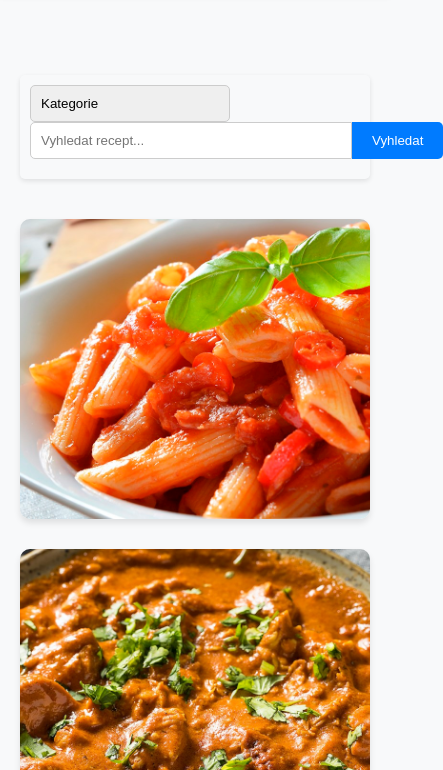
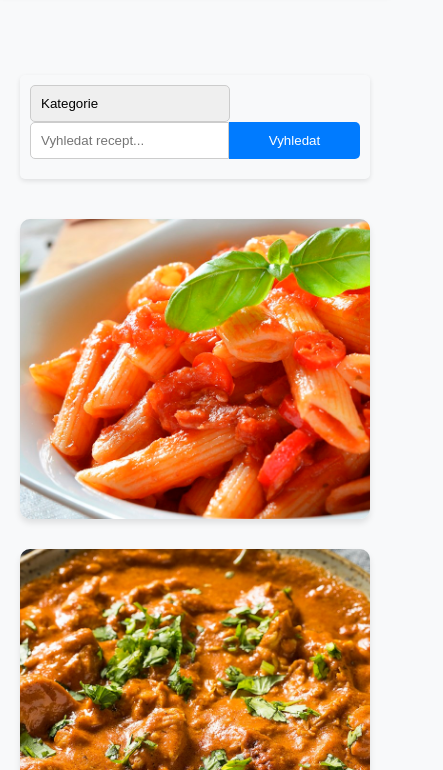
Before and after one commit to urubass/urubass.github.io, a plain HTML site: page recipes.html in a window 390 px wide. Shown: the part 74-844 px from the top of the page, 443 px wide, since content can reach past the window. Drawn offline with Linux system fonts and the light colour scheme.

Commit message:
button on mobile

```diff
--- a/style.css
+++ b/style.css
@@ -367,6 +367,15 @@ a:hover {
     .filter-bar {
         flex-basis: 100%;
     }
+
+    .search-bar input[type="text"] {
+        border-radius: 5px;
+    }
+
+    .search-bar button {
+        border-radius: 5px;
+        width: 100%;
+    }
 }
 
 .dark-theme .search-filter-bar {
@@ -379,8 +388,8 @@ a:hover {
 }
 
 .search-bar input[type="text"] {
+    flex-grow: 1;
     padding: 10px;
-    width: 300px;
     border: 1px solid #ccc;
     border-radius: 5px 0 0 5px;
     outline: none;
@@ -401,6 +410,8 @@ a:hover {
     cursor: pointer;
     transition: background-color 0.3s;
 }
+
+
 
 .dark-theme .search-bar button {
     background-color: #555;
```
